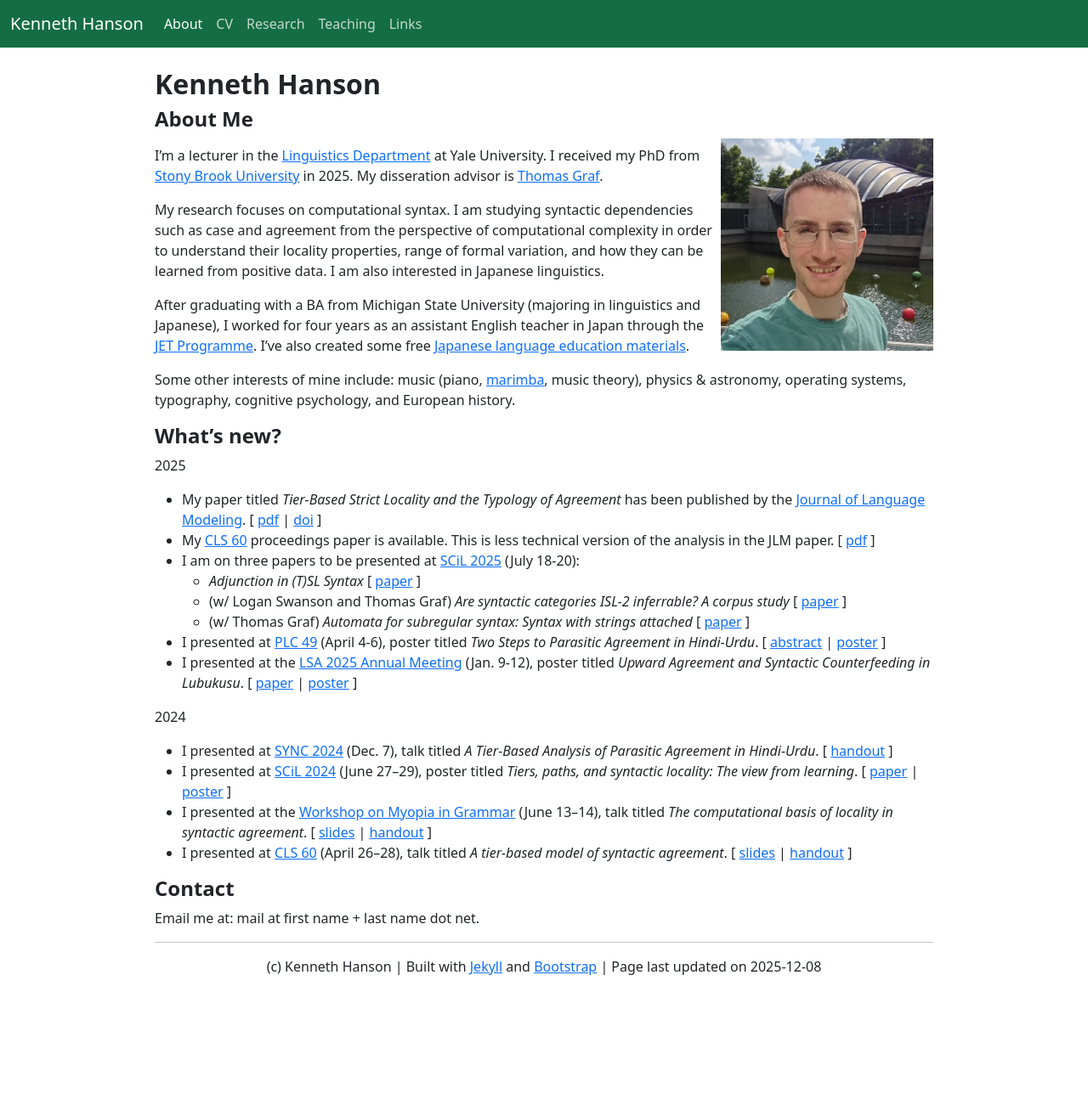
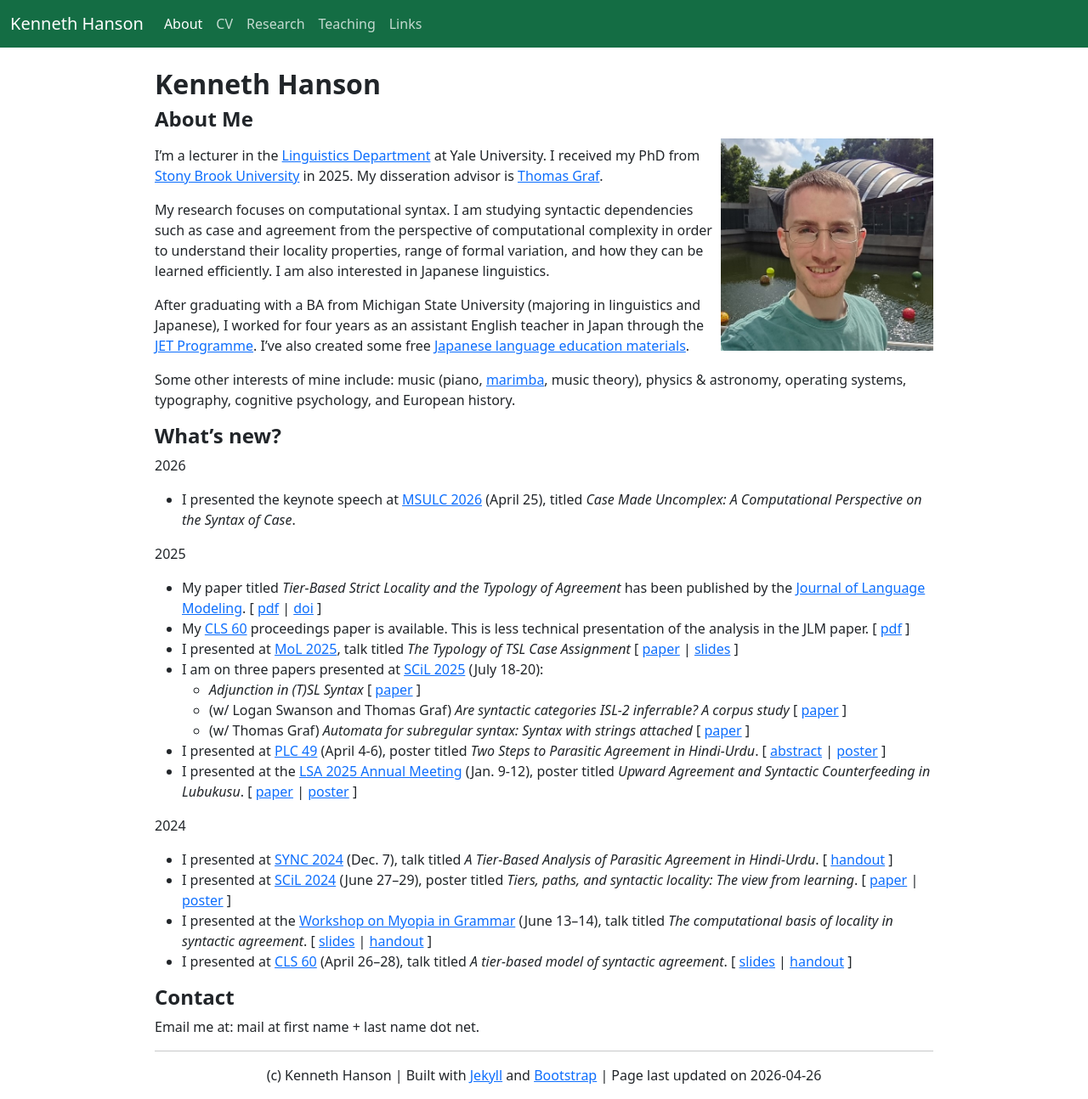
Before and after one commit to khanson679/khanson679.github.io, a Jekyll site: the page built from index.md, in a window 1280 px wide. Shown: the whole page at 85% size. Built offline with Jekyll 4.4.1, drawn with Linux system fonts in a browser that asks for light colours; before the commit the page ends 1166 px from its top, so only the background shows below that.

Commit message:
Update homepage.

```diff
--- a/index.md
+++ b/index.md
@@ -1,7 +1,7 @@
 ---
 title: About
 layout: default
-date: 2025-12-08
+date: 2026-04-26
 ---
 
 # Kenneth Hanson
@@ -14,7 +14,7 @@ I'm a lecturer in the [Linguistics Department][yaleling] at Yale University.
 I received my PhD from [Stony Brook University][sbling] in 2025.
 My disseration advisor is [Thomas Graf][graf].
 
-My research focuses on computational syntax. I am studying syntactic dependencies such as case and agreement from the perspective of computational complexity in order to understand their locality properties, range of formal variation, and how they can be learned from positive data. I am also interested in Japanese linguistics.
+My research focuses on computational syntax. I am studying syntactic dependencies such as case and agreement from the perspective of computational complexity in order to understand their locality properties, range of formal variation, and how they can be learned efficiently. I am also interested in Japanese linguistics.
 
 After graduating with a BA from Michigan State University (majoring in linguistics and Japanese), I worked for four years as an assistant English teacher in Japan through the [JET Programme][jet]. I've also created some free [Japanese language education materials][jp].
 
@@ -23,14 +23,21 @@ Some other interests of mine include: music (piano, [marimba][], music theory),
 
 ## What's new?
 
+2026
+* I presented the keynote speech at [MSULC 2026](https://www.qualmsmsu.com/msulc-2026) (April 25), titled *Case Made Uncomplex: A Computational Perspective on the Syntax of Case*.
+
 2025
 * My paper titled *Tier-Based Strict Locality and the Typology of Agreement* has been published by the [Journal of Language Modeling](https://jlm.ipipan.waw.pl/index.php/JLM).
   \[ [pdf](/files/hanson-2025-tsl-agreement.pdf)
   |  [doi](https://doi.org/10.15398/jlm.v13i1.411)
   \]
-* My [CLS 60](http://chicagolinguisticsociety.com/) proceedings paper is available. This is less technical version of the analysis in the JLM paper.
+* My [CLS 60](http://chicagolinguisticsociety.com/) proceedings paper is available. This is less technical presentation of the analysis in the JLM paper.
   \[ [pdf](/files/hanson-cls60-tier-based-agreement.pdf) \]
-* I am on three papers to be presented at [SCiL 2025](https://wellesley-easel-lab.github.io/SCiL2025/index.html) (July 18-20):
+* I presented at [MoL 2025](https://mol2025.molweb.xyz/), talk titled *The Typology of TSL Case Assignment*
+  \[ [paper](files/hanson-2025-tsl-case.pdf)
+  |  [slides](files/hanson-mol18-slides.pdf)
+  \]
+* I am on three papers presented at [SCiL 2025](https://wellesley-easel-lab.github.io/SCiL2025/index.html) (July 18-20):
   * *Adjunction in (T)SL Syntax* \[ [paper](/files/hanson-2025-adjunction.pdf) \]
   * (w/ Logan Swanson and Thomas Graf) *Are syntactic categories ISL-2 inferrable? A corpus study* \[ [paper](/files/swanson-etal-2025-categories.pdf) \]
   * (w/ Thomas Graf) *Automata for subregular syntax: Syntax with strings attached* \[ [paper](/files/graf-hanson-2025-automata.pdf) \]
```
